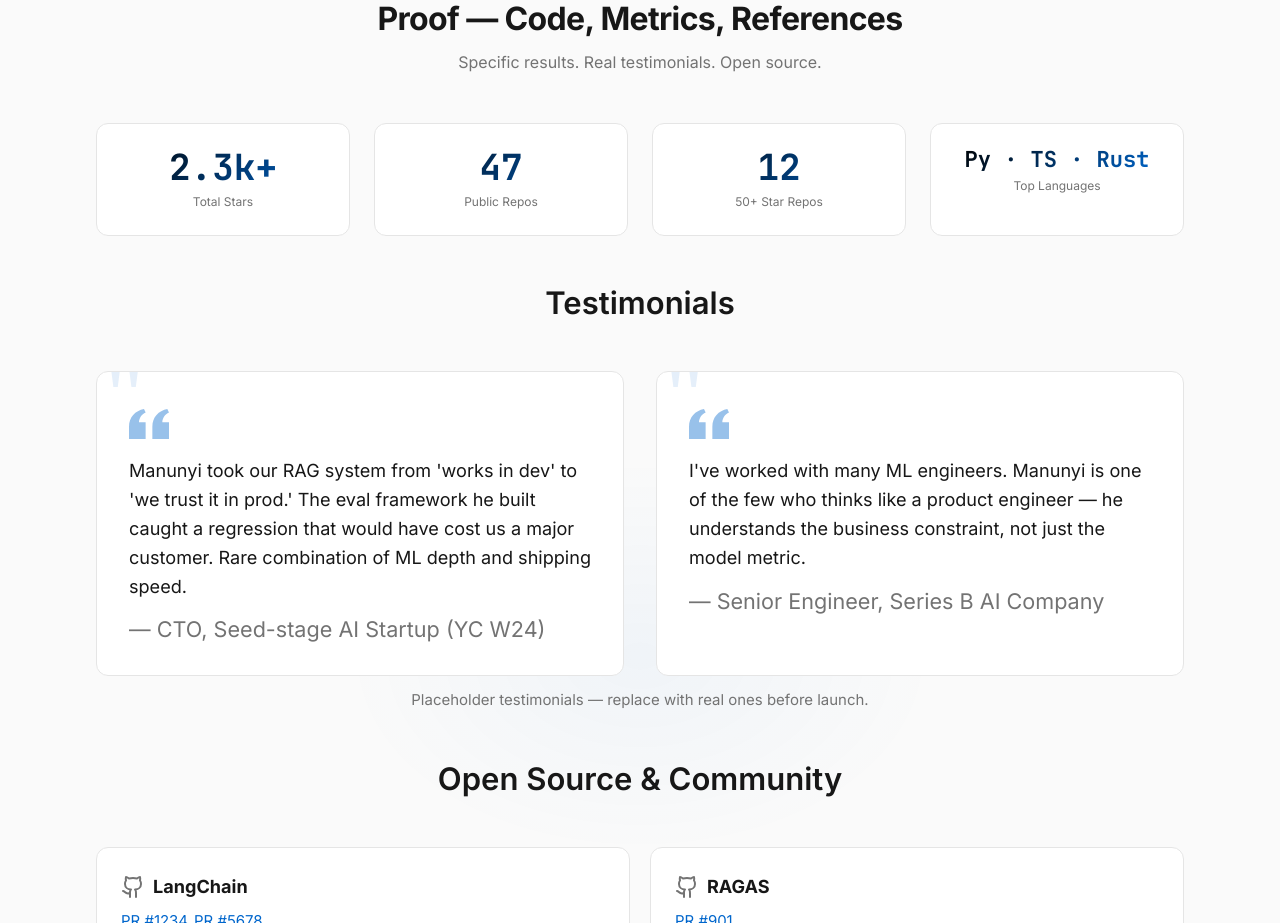
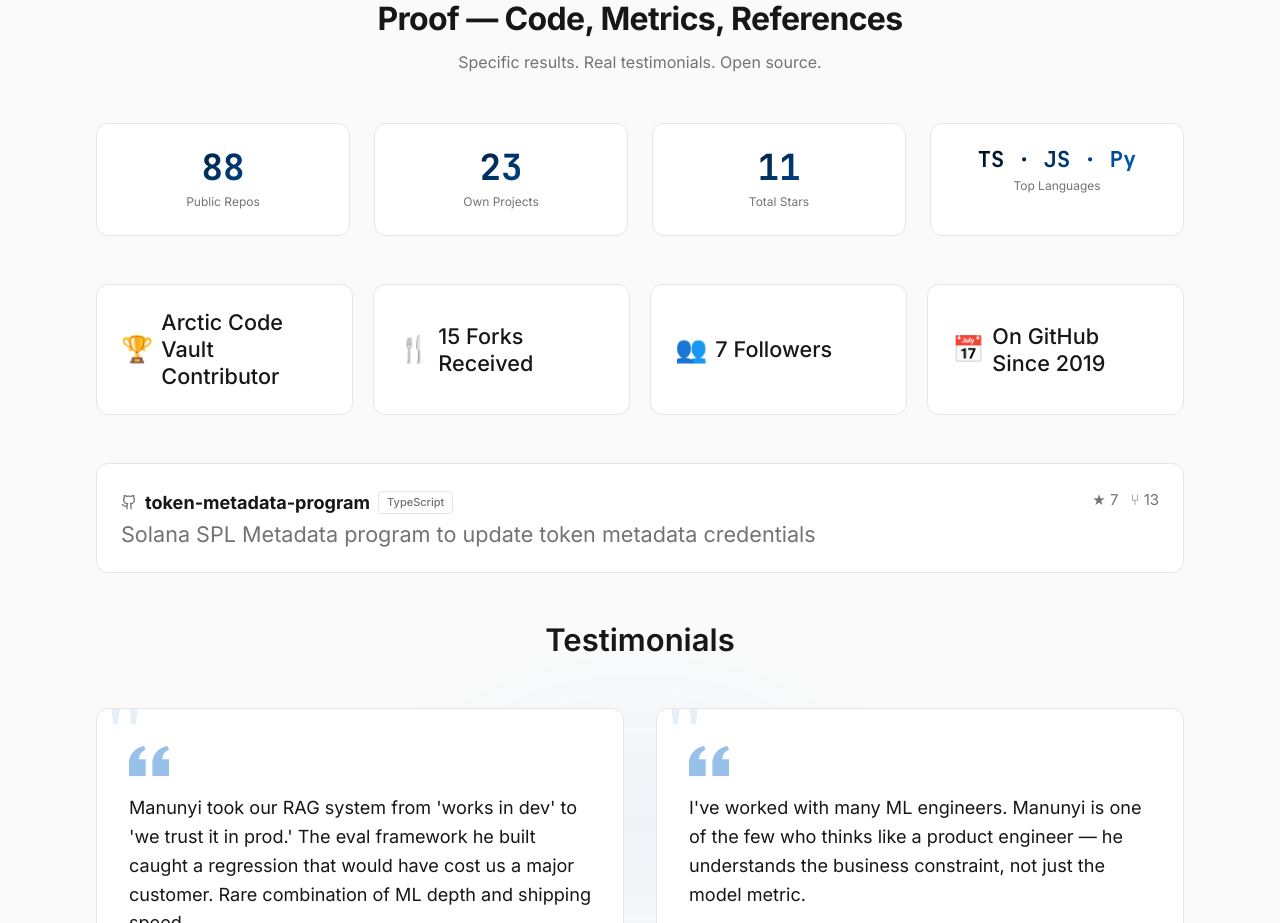
Before and after one commit to mofrey-max/portfolio, a Next.js app: page / in a window 1280 px wide. Shown: the part 4320-5243 px from the top of the page. Built offline with nearby package versions, Linux system fonts and the light colour scheme.

Commit message:
Proof: replace placeholder stats with real GitHub metrics from mofrey-max

```diff
--- a/src/components/sections/Proof.tsx
+++ b/src/components/sections/Proof.tsx
@@ -38,12 +38,40 @@ export function Proof() {
           <p>Specific results. Real testimonials. Open source.</p>
         </div>
 
-        {/* GitHub Stats — auto-fit grid with immersive stat cards */}
+        {/* GitHub Stats — real metrics from github.com/mofrey-max */}
         <div className="grid-immersive-wide reveal-stagger mb-10 sm:mb-12">
-          <StatCard value="2.3k+" label="Total Stars" />
-          <StatCard value="47" label="Public Repos" />
-          <StatCard value="12" label="50+ Star Repos" />
-          <StatCard value="Py · TS · Rust" label="Top Languages" />
+          <StatCard value="88" label="Public Repos" />
+          <StatCard value="23" label="Own Projects" />
+          <StatCard value="11" label="Total Stars" />
+          <StatCard value="TS · JS · Py" label="Top Languages" />
+        </div>
+
+        {/* Real profile highlights */}
+        <div className="grid-immersive-narrow reveal-stagger mb-10 sm:mb-12">
+          <HighlightPill icon="🏆" text="Arctic Code Vault Contributor" />
+          <HighlightPill icon="🍴" text="15 Forks Received" />
+          <HighlightPill icon="👥" text="7 Followers" />
+          <HighlightPill icon="📅" text="On GitHub Since 2019" />
+        </div>
+
+        {/* Top repository */}
+        <div className="card-immersive reveal-section mb-10 sm:mb-12">
+          <div className="flex items-start justify-between gap-3 flex-wrap">
+            <div className="min-w-0">
+              <div className="flex items-center gap-2 mb-1">
+                <Github className="w-4 h-4 text-text-muted flex-shrink-0" aria-hidden="true" />
+                <strong className="text-text text-sm sm:text-base">token-metadata-program</strong>
+                <span className="stack-pill">TypeScript</span>
+              </div>
+              <p className="text-xs sm:text-sm text-text-muted">
+                Solana SPL Metadata program to update token metadata credentials
+              </p>
+            </div>
+            <div className="flex items-center gap-3 text-xs text-text-muted flex-shrink-0">
+              <span>★ 7</span>
+              <span>⑂ 13</span>
+            </div>
+          </div>
         </div>
 
         {/* Testimonials */}
@@ -137,3 +165,12 @@ function StatCard({ value, label }: { value: string; label: string }) {
     </div>
   )
 }
+
+function HighlightPill({ icon, text }: { icon: string; text: string }) {
+  return (
+    <div className="card-immersive flex items-center gap-2 py-3">
+      <span className="text-lg flex-shrink-0" aria-hidden="true">{icon}</span>
+      <span className="text-xs sm:text-sm text-text font-medium">{text}</span>
+    </div>
+  )
+}
```
